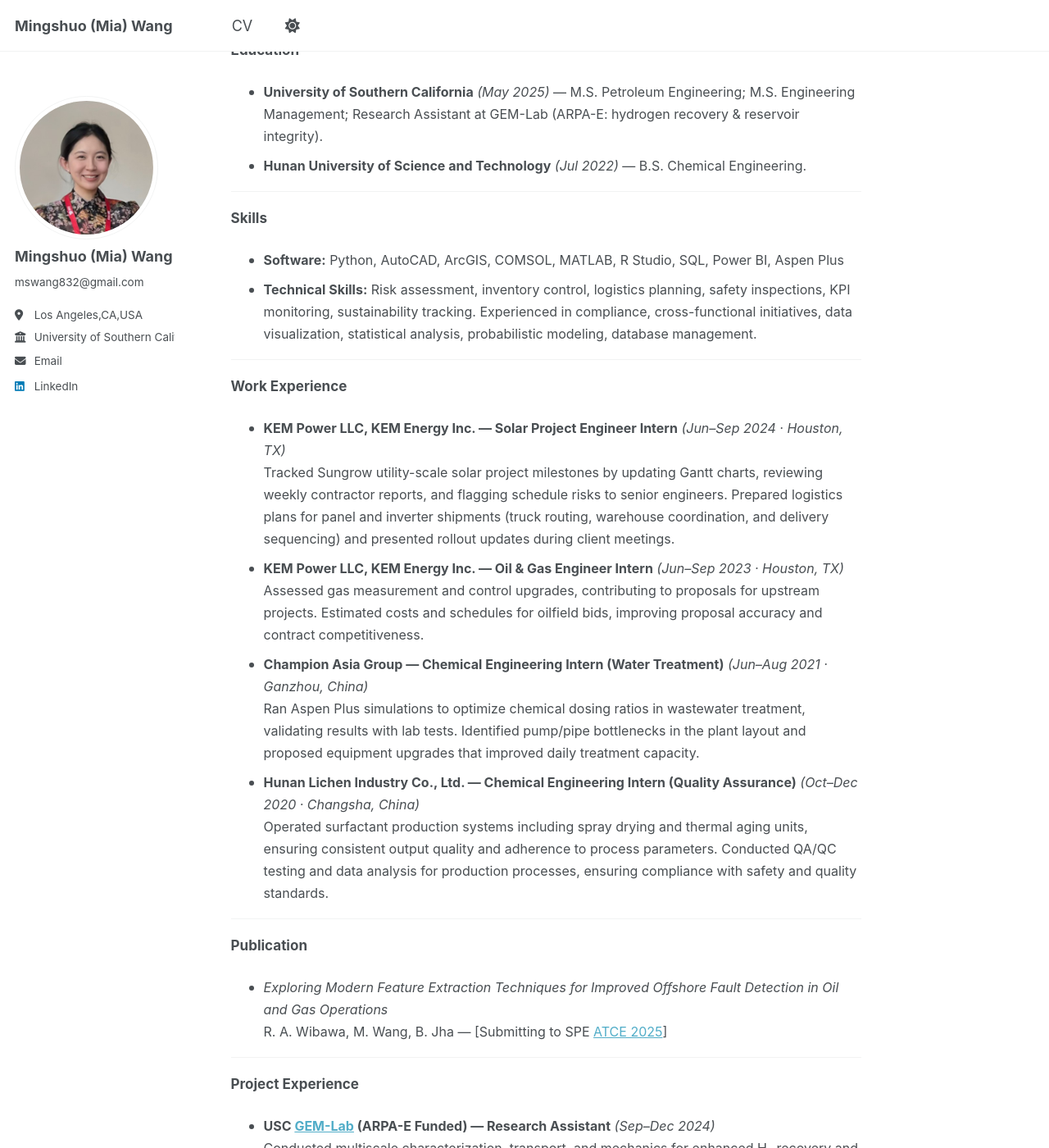
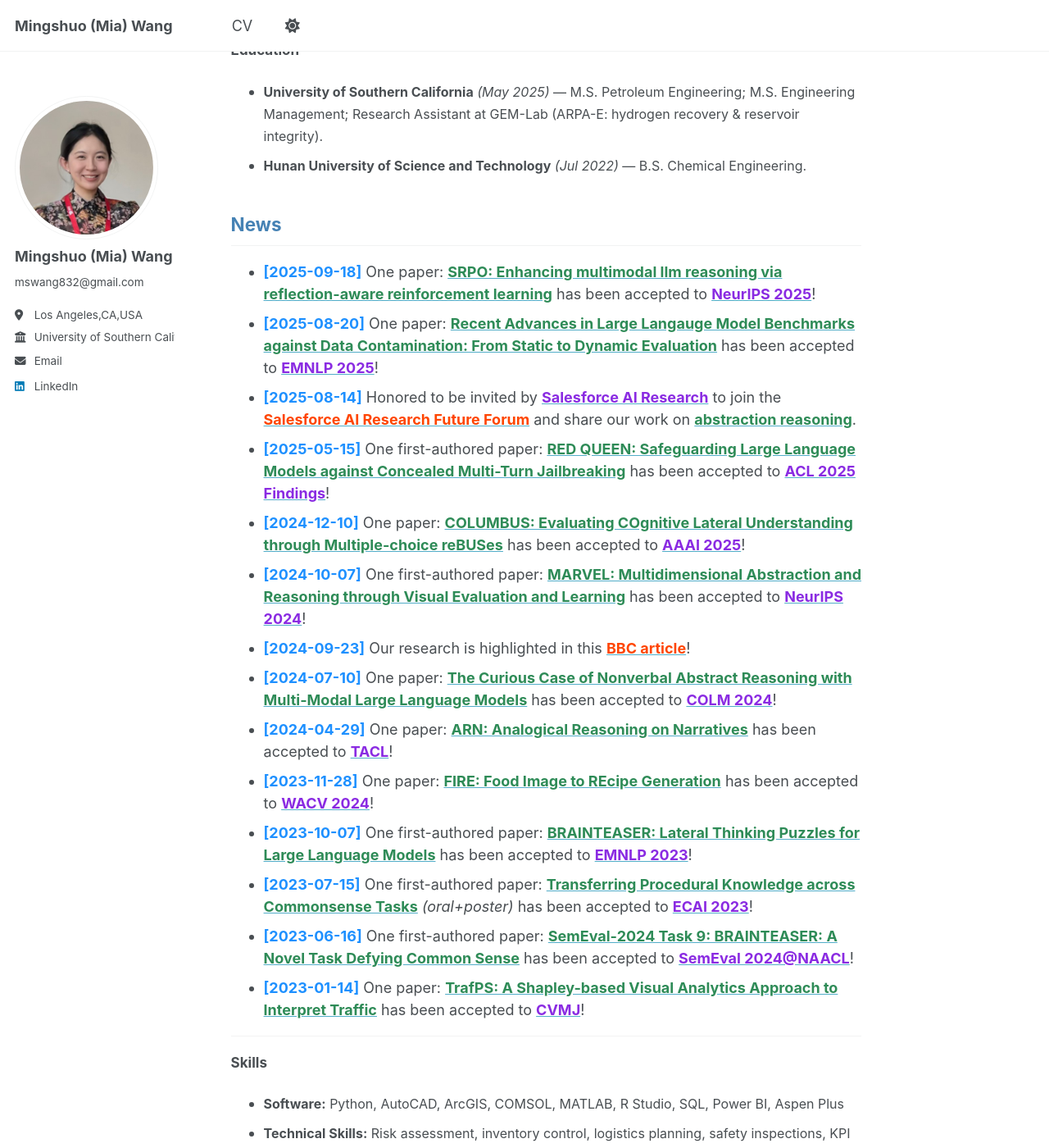
Before and after one commit to Miawang32/Miawang32.github.io, a Jekyll site: the page built from _pages/about.md, in a window 1280 px wide and 1400 px high, scrolled down 542 px. Shown: the whole window at 82% size. Built offline with Jekyll 4.4.1, drawn with Linux system fonts in a browser that asks for light colours; a script that is not in the unit is left out.

Commit message:
Update about.md

```diff
--- a/_pages/about.md
+++ b/_pages/about.md
@@ -30,6 +30,23 @@ With a blend of technical, analytical, and management skills, I am passionate ab
 - <span style="font-size:16px">
 **Hunan University of Science and Technology** *(Jul 2022)* — B.S. Chemical Engineering.
 </span>
+
+
+## <span style="color: #4682B4;">News</span>
+- **<span style="color: #1E90FF;">[2025-09-18]</span>** One paper: [<span style="color: #2E8B57;">**SRPO: Enhancing multimodal llm reasoning via reflection-aware reinforcement learning**</span>](https://arxiv.org/abs/2506.01713) has been accepted to [<span style="color: #8A2BE2;">**NeurIPS 2025**</span>](https://neurips.cc/)!
+- **<span style="color: #1E90FF;">[2025-08-20]</span>** One paper: [<span style="color: #2E8B57;">**Recent Advances in Large Langauge Model Benchmarks against Data Contamination: From Static to Dynamic Evaluation**</span>](https://arxiv.org/abs/2502.17521) has been accepted to [<span style="color: #8A2BE2;">**EMNLP 2025**</span>](https://2025.emnlp.org/)!
+- **<span style="color: #1E90FF;">[2025-08-14]</span>** Honored to be invited by [<span style="color: #8A2BE2;">**Salesforce AI Research**</span>](https://www.salesforceairesearch.com/publications) to join the [<span style="color: #FF4500;">**Salesforce AI Research Future Forum**</span>](https://www.linkedin.com/feed/update/urn:li:activity:7363972366336421888/) and share our work on [<span style="color: #2E8B57;">**abstraction reasoning**</span>](https://proceedings.neurips.cc/paper_files/paper/2024/hash/529d8b3a23991e83db07f21727256374-Abstract-Datasets_and_Benchmarks_Track.html).
+- **<span style="color: #1E90FF;">[2025-05-15]</span>** One first-authored paper: [<span style="color: #2E8B57;">**RED QUEEN: Safeguarding Large Language Models against Concealed Multi-Turn Jailbreaking**</span>](https://arxiv.org/abs/2409.17458) has been accepted to [<span style="color: #8A2BE2;">**ACL 2025 Findings**</span>](https://2025.aclweb.org/)!
+- **<span style="color: #1E90FF;">[2024-12-10]</span>** One paper: [<span style="color: #2E8B57;">**COLUMBUS: Evaluating COgnitive Lateral Understanding through Multiple-choice reBUSes**</span>](https://ojs.aaai.org/index.php/AAAI/article/view/32464) has been accepted to [<span style="color: #8A2BE2;">**AAAI 2025**</span>](https://aaai.org/conference/aaai/aaai-25/)!
+- **<span style="color: #1E90FF;">[2024-10-07]</span>** One first-authored paper: [<span style="color: #2E8B57;">**MARVEL: Multidimensional Abstraction and Reasoning through Visual Evaluation and Learning**</span>](https://proceedings.neurips.cc/paper_files/paper/2024/hash/529d8b3a23991e83db07f21727256374-Abstract-Datasets_and_Benchmarks_Track.html) has been accepted to [<span style="color: #8A2BE2;">**NeurIPS 2024**</span>](https://neurips.cc/)!
+- **<span style="color: #1E90FF;">[2024-09-23]</span>** Our research is highlighted in this [<span style="color: #FF4500;">**BBC article**</span>](https://www.bbc.com/future/article/20240912-what-riddles-teach-us-about-the-human-mind)!
+- **<span style="color: #1E90FF;">[2024-07-10]</span>** One paper: [<span style="color: #2E8B57;">**The Curious Case of Nonverbal Abstract Reasoning with Multi-Modal Large Language Models**</span>](https://arxiv.org/abs/2401.12117) has been accepted to [<span style="color: #8A2BE2;">**COLM 2024**</span>](https://colmweb.org/)!
+- **<span style="color: #1E90FF;">[2024-04-29]</span>** One paper: [<span style="color: #2E8B57;">**ARN: Analogical Reasoning on Narratives**</span>](https://direct.mit.edu/tacl/article/doi/10.1162/tacl_a_00688/124260/ARN-Analogical-Reasoning-on-Narratives) has been accepted to [<span style="color: #8A2BE2;">**TACL**</span>](https://transacl.org/index.php/tacl)!
+- **<span style="color: #1E90FF;">[2023-11-28]</span>** One paper: [<span style="color: #2E8B57;">**FIRE: Food Image to REcipe Generation**</span>](https://openaccess.thecvf.com/content/WACV2024/html/Chhikara_FIRE_Food_Image_to_REcipe_Generation_WACV_2024_paper.html) has been accepted to [<span style="color: #8A2BE2;">**WACV 2024**</span>](https://wacv2024.thecvf.com/)!
+- **<span style="color: #1E90FF;">[2023-10-07]</span>** One first-authored paper: [<span style="color: #2E8B57;">**BRAINTEASER: Lateral Thinking Puzzles for Large Language Models**</span>](https://arxiv.org/abs/2310.05057) has been accepted to [<span style="color: #8A2BE2;">**EMNLP 2023**</span>](https://2023.emnlp.org/)!
+- **<span style="color: #1E90FF;">[2023-07-15]</span>** One first-authored paper: [<span style="color: #2E8B57;">**Transferring Procedural Knowledge across Commonsense Tasks**</span>](https://arxiv.org/abs/2304.13867) _(oral+poster)_ has been accepted to [<span style="color: #8A2BE2;">**ECAI 2023**</span>](https://ecai2023.eu/ECAI2023)!
+- **<span style="color: #1E90FF;">[2023-06-16]</span>** One first-authored paper: [<span style="color: #2E8B57;">**SemEval-2024 Task 9: BRAINTEASER: A Novel Task Defying Common Sense**</span>](https://arxiv.org/abs/2404.16068) has been accepted to [<span style="color: #8A2BE2;">**SemEval 2024@NAACL**</span>](https://semeval.github.io/SemEval2024/cft)!
+- **<span style="color: #1E90FF;">[2023-01-14]</span>** One paper: [<span style="color: #2E8B57;">**TrafPS: A Shapley-based Visual Analytics Approach to Interpret Traffic**</span>](https://arxiv.org/abs/2404.16068) has been accepted to [<span style="color: #8A2BE2;">**CVMJ**</span>](https://www.editorialmanager.com/cvmj/default.aspx)!
 
 ---
 
```
